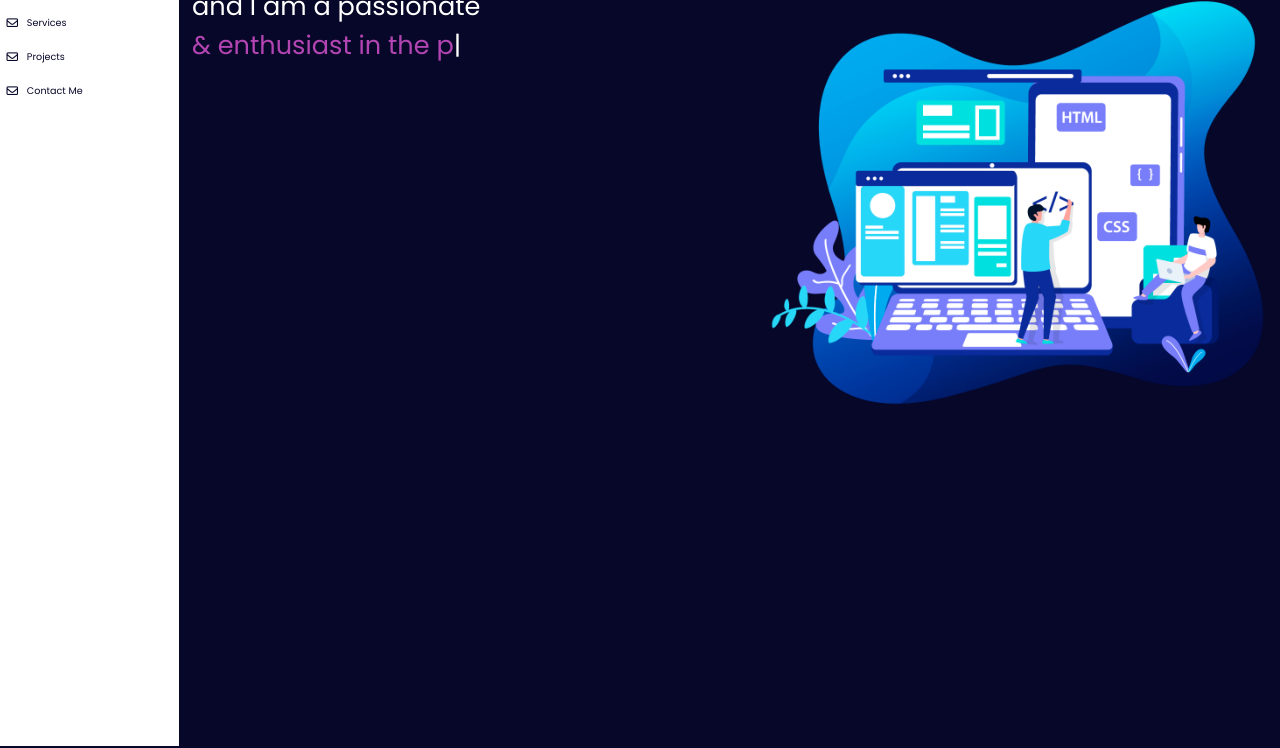
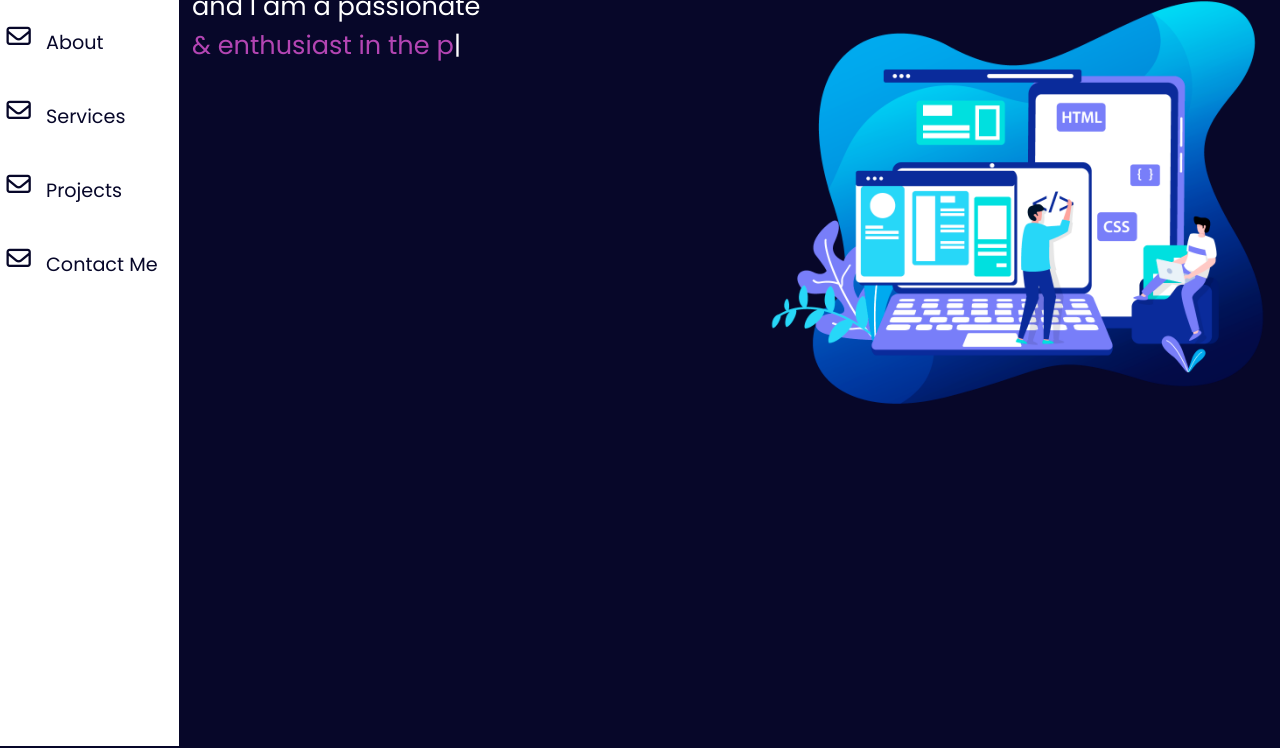
Before and after one commit to raushan7747/dashboard, a plain HTML site: page index.html in a window 1280 px wide. Shown: the part 84-832 px from the top of the page. Drawn offline with nearby package versions, Linux system fonts and the light colour scheme.

Commit message:
update from 500 to 1000px and more

```diff
--- a/style.css
+++ b/style.css
@@ -202,7 +202,7 @@ body header .navBar .leftNavSlide {
 
 body header .navBar .leftNavSlide .leftSideBar_un-orderedList {
     margin: 0.01vh .1vw;
-    font-size: .90vw;
+    font-size: 1.90vw;
     left: 2vw;
 }
 
@@ -212,6 +212,16 @@ body header .leftNavSlide .leftSideBar_un-orderedList #services,
 body header .leftNavSlide .leftSideBar_un-orderedList #projects,
 body header .leftNavSlide .leftSideBar_un-orderedList #contact {
     margin: 0.5vh .5vw;
+}
+
+body header .navBar .leftNavSlide .leftSideBar_un-orderedList li a {
+    text-decoration: none;
+    color: var(--body-color);
+    font-size: 1.5vw;
+    margin-left: 1.5vw;
+    margin: 0vh 1.5vw;
+    top: 0.3vh;
+    position: relative;
 }
 
 main .firstSection .leftSection {
```
